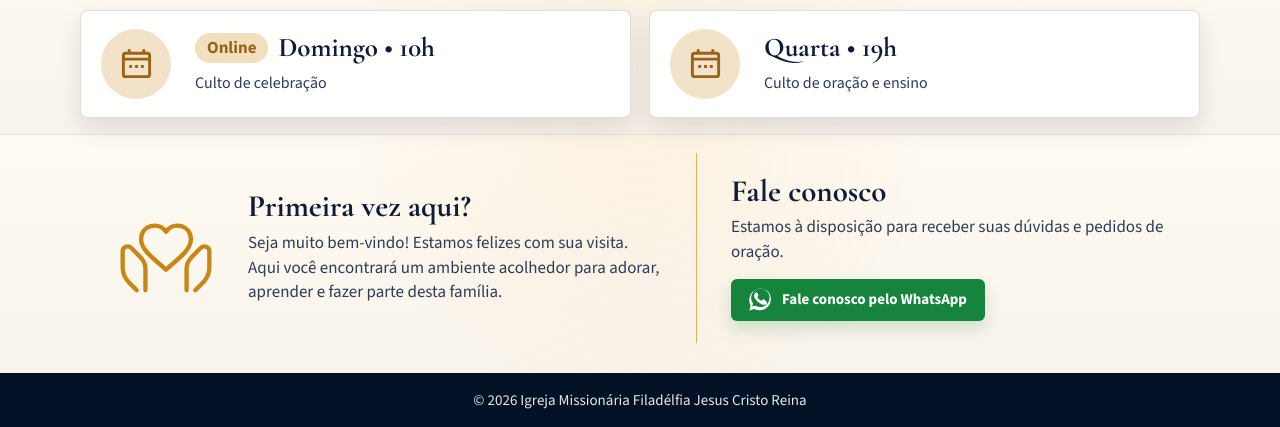
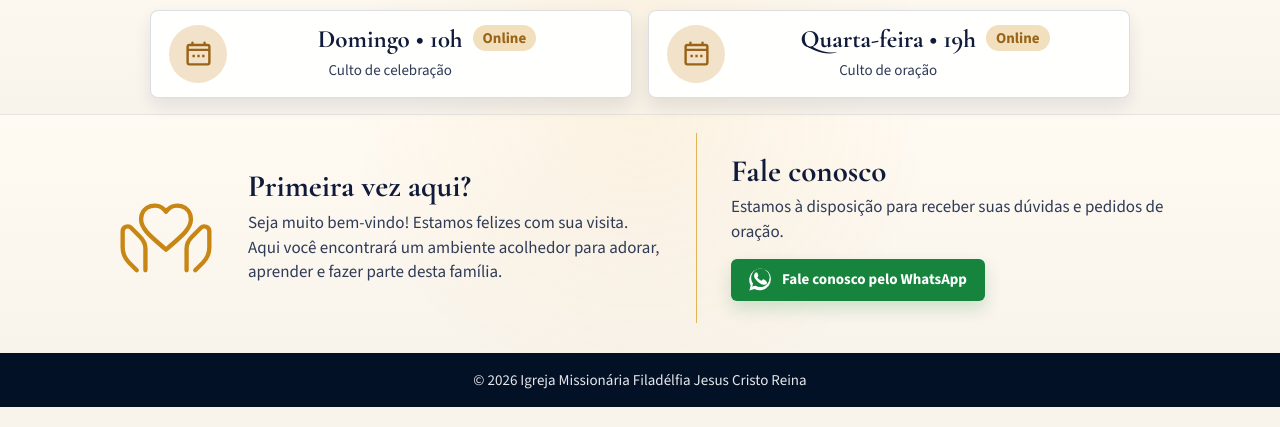
Before and after one commit to Sankofa-JBC/filadelfia-church-web, a plain HTML site: page index.html in a window 1280 px wide. Shown: the part 696-1123 px from the top of the page. Drawn offline with nearby package versions, Linux system fonts and the light colour scheme.

Commit message:
Refine home service cards

```diff
--- a/css/style.css
+++ b/css/style.css
@@ -511,68 +511,82 @@ select {
 }
 
 .services__grid {
+  width: min(100%, 980px);
+  margin-inline: auto;
   display: grid;
   grid-template-columns: repeat(2, minmax(0, 1fr));
-  gap: 18px;
+  gap: 16px;
 }
 
 .service-card {
-  min-height: 100px;
+  min-height: 86px;
   display: flex;
   align-items: center;
-  gap: 24px;
-  padding: 18px 28px 18px 20px;
+  gap: 18px;
+  padding: 14px 22px 14px 18px;
   border: 1px solid var(--line);
   border-radius: 8px;
   background: var(--surface);
-  box-shadow: var(--shadow);
+  box-shadow: 0 8px 18px rgba(16, 27, 58, 0.09);
 }
 
 .service-card__icon {
-  width: 70px;
-  height: 70px;
+  width: 58px;
+  height: 58px;
   display: inline-flex;
   align-items: center;
   justify-content: center;
-  flex: 0 0 70px;
+  flex: 0 0 58px;
   border-radius: 50%;
   color: #9a6417;
   background: #f1e2c9;
 }
 
 .service-card__icon svg {
-  width: 35px;
-  height: 35px;
+  width: 29px;
+  height: 29px;
+}
+
+.service-card__body {
+  width: 100%;
+  display: flex;
+  align-items: flex-start;
+  justify-content: center;
+  gap: 10px;
+}
+
+.service-card__text {
+  display: grid;
+  justify-items: center;
+  text-align: center;
 }
 
 .service-card h3 {
   margin: 0;
-  display: flex;
-  align-items: center;
-  gap: 10px;
   color: var(--ink);
   font-family: var(--font-title);
-  font-size: 27px;
+  font-size: 25px;
   line-height: 1.12;
 }
 
-.service-card h3 span {
-  min-height: 30px;
+.service-card__badge {
+  min-height: 26px;
   display: inline-flex;
   align-items: center;
-  padding: 0 12px;
+  flex: 0 0 auto;
+  padding: 0 10px;
   border-radius: 999px;
   color: #9a6417;
   background: var(--gold-soft);
   font-family: var(--font-body);
-  font-size: 17px;
+  font-size: 15px;
   font-weight: 700;
 }
 
 .service-card p {
-  margin: 8px 0 0;
+  margin: 6px 0 0;
   color: var(--text);
-  font-size: 16px;
+  font-size: 15px;
 }
 
 .welcome {
@@ -1176,7 +1190,7 @@ select {
   }
 
   .service-card {
-    min-height: 104px;
+    min-height: 92px;
     align-items: flex-start;
     gap: 16px;
     padding: 17px;
@@ -1194,10 +1208,7 @@ select {
   }
 
   .service-card h3 {
-    flex-direction: column;
-    align-items: flex-start;
-    gap: 6px;
-    font-size: 25px;
+    font-size: 24px;
   }
 
   .welcome {
--- a/index.html
+++ b/index.html
@@ -105,8 +105,11 @@
               </svg>
             </span>
             <div class="service-card__body">
-              <h3><span>Online</span> Domingo &bull; 10h</h3>
-              <p>Culto de celebra&ccedil;&atilde;o</p>
+              <div class="service-card__text">
+                <h3>Domingo &bull; 10h</h3>
+                <p>Culto de celebra&ccedil;&atilde;o</p>
+              </div>
+              <span class="service-card__badge">Online</span>
             </div>
           </article>
 
@@ -117,8 +120,11 @@
               </svg>
             </span>
             <div class="service-card__body">
-              <h3>Quarta &bull; 19h</h3>
-              <p>Culto de ora&ccedil;&atilde;o e ensino</p>
+              <div class="service-card__text">
+                <h3>Quarta-feira &bull; 19h</h3>
+                <p>Culto de ora&ccedil;&atilde;o</p>
+              </div>
+              <span class="service-card__badge">Online</span>
             </div>
           </article>
         </div>
```
